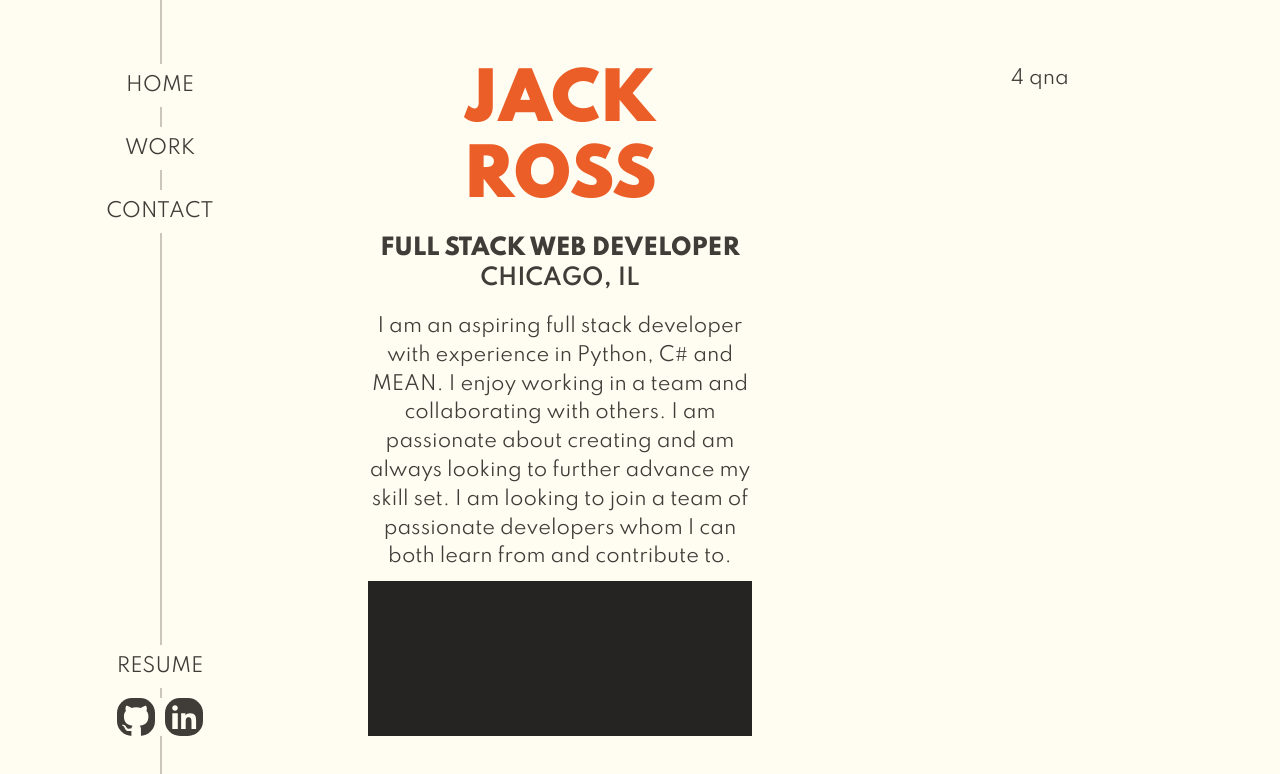
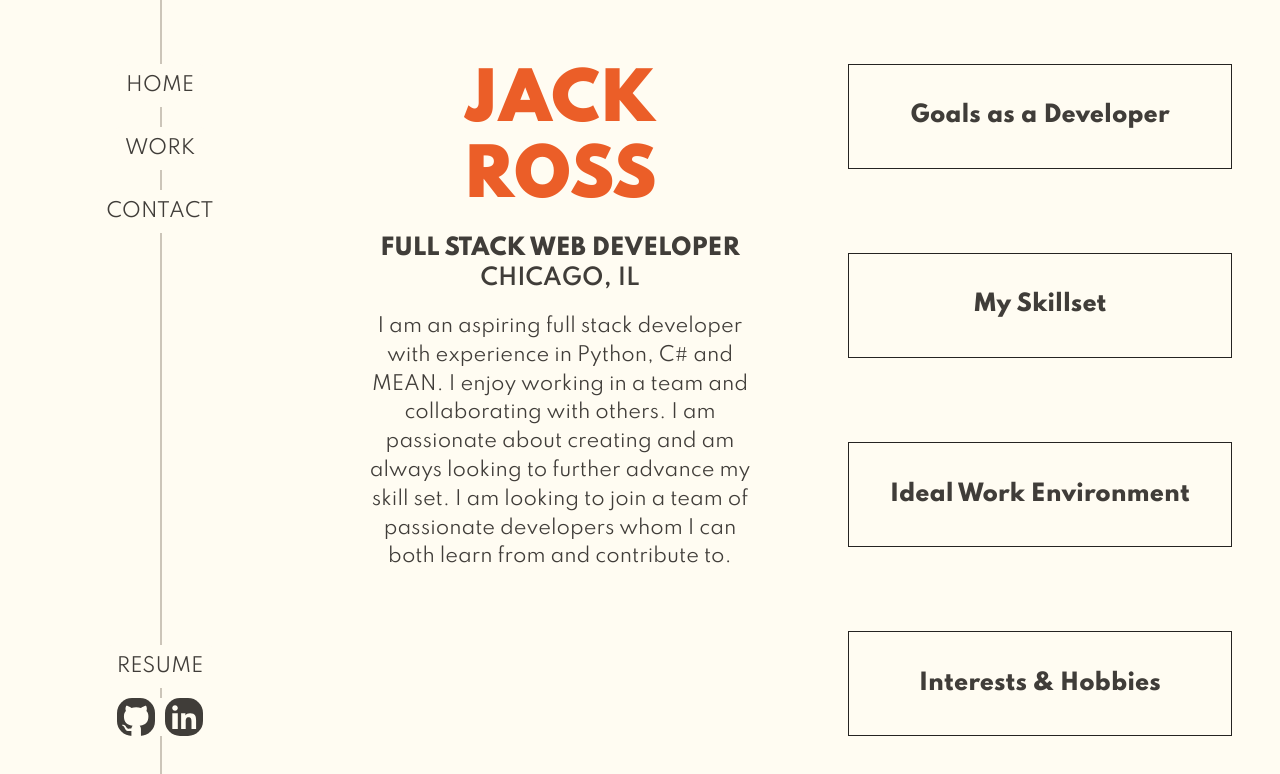
Before and after one commit to jjjackross/dev-site-2, a React (Create React App) app: page / in a window 1280 px wide. Shown: the top 774 px of the page. Built offline with nearby package versions, Linux system fonts and the light colour scheme.

Commit message:
Hosted site, worked on homepage.

```diff
--- a/src/Components/About/About.js
+++ b/src/Components/About/About.js
@@ -1,7 +1,11 @@
 import react from "react";
 import styles from './About.module.css';
 
+const moreInfo = require('../../json/about.json')
+
 const About = props => {
+
+
     return (
         <div className={styles.container}>
             <div className={styles.left}>
@@ -11,12 +15,14 @@ const About = props => {
                     <h3>CHICAGO, IL</h3>
                     <p>I am an aspiring full stack developer with experience in Python, C# and MEAN. I enjoy working in a team and collaborating with others. I am passionate about creating and am always looking to further advance my skill set. I am looking to join a team of passionate developers whom I can both learn from and contribute to.</p>
                 </div>
-
-                <div className={styles.threeJS} />
             </div>
 
             <div className={styles.right}>
-                <p>4 qna</p>
+                {
+                    moreInfo.map((info, i) => {
+                        return <div className={styles.infoButton}><h2>{info.title}</h2></div>
+                    })
+                }
             </div>
         </div>
     )
--- a/src/Components/About/About.module.css
+++ b/src/Components/About/About.module.css
@@ -17,6 +17,12 @@
     justify-content: space-between;
 }
 
+.right {
+    display: flex;
+    flex-direction: column;
+    justify-content: space-between;
+}
+
 .content > *:not(:first-child) {
     padding: 10px 0;
 }
@@ -29,8 +35,18 @@
     padding-top: 2px;
 }
 
-.threeJS {
-    background-color: var(--color-black);
-    width: 100%;
-    height: 100%;
+.infoButton {
+    border: 1px solid var(--color-black);
+    padding: 10%;
 }
+
+.infoButton:hover {
+    background-color: var(--color-clay);
+    cursor: pointer;
+}
+
+@media (max-width: 576px) {
+    .container {
+        flex-direction: column;
+    }
+}
--- a/src/Components/Nav/Nav.module.css
+++ b/src/Components/Nav/Nav.module.css
@@ -98,3 +98,9 @@ a:active {
     left: 50%;
     z-index: -1;
 }
+
+@media (max-width: 576px) {
+    .nav {
+        display: none;
+    }
+}
--- a/src/json/about.json
+++ b/src/json/about.json
@@ -1,6 +1,18 @@
 [
     {
-        "title": "title goes here",
-        "content": "content goes here"
+        "title": "Goals as a Developer",
+        "content": "content1 goes here"
+    },
+    {
+        "title": "My Skillset",
+        "content": "content2 goes here"
+    },
+    {
+        "title": "Ideal Work Environment",
+        "content": "content3 goes here"
+    },
+    {
+        "title": "Interests & Hobbies",
+        "content": "content4 goes here"
     }
 ]
```
